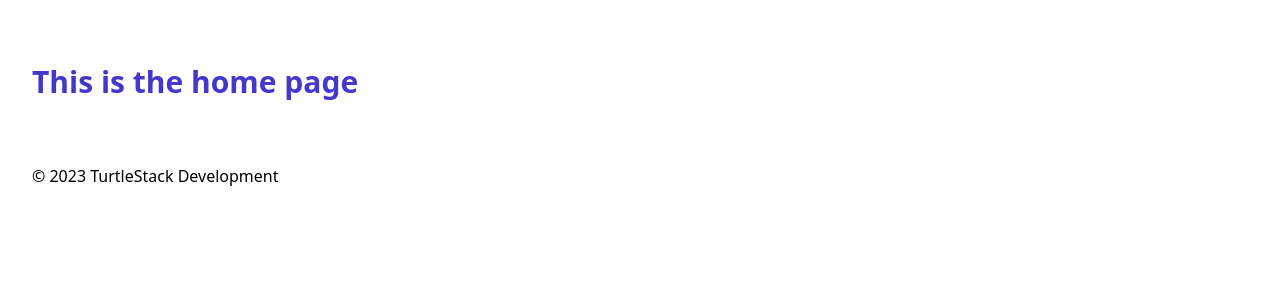
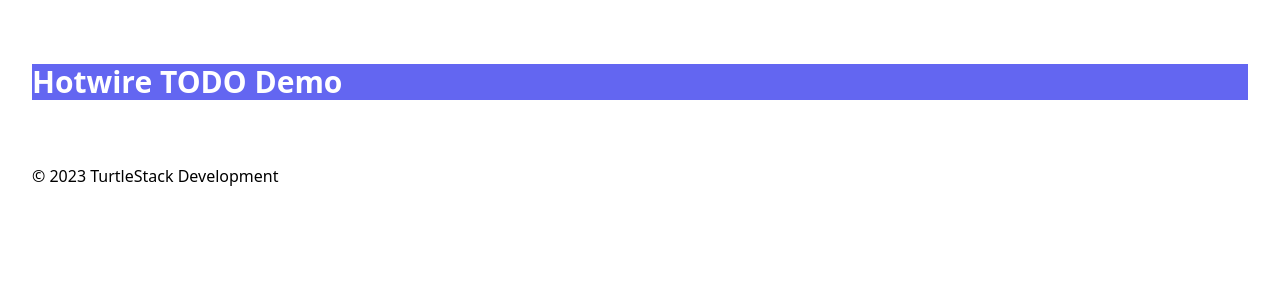
Before and after one commit to BePeriod/scribe, a FastAPI app: page / in a window 1280 px wide. Shown: the part 56-356 px from the top of the page. Run offline with FastAPI, Linux system fonts and the light colour scheme; style sheets or scripts are compiled from the project's sources.

Commit message:
add basic frontend config

```diff
--- a/templates/pages/home.html.j2
+++ b/templates/pages/home.html.j2
@@ -4,5 +4,5 @@
     Home Page
 {% endblock title %}
 {% block content %}
-    <h2>This is the home page</h2>
+    <h2 class="bg-indigo-500 text-white font-bold">Hotwire TODO Demo</h2>
 {% endblock content %}
```
